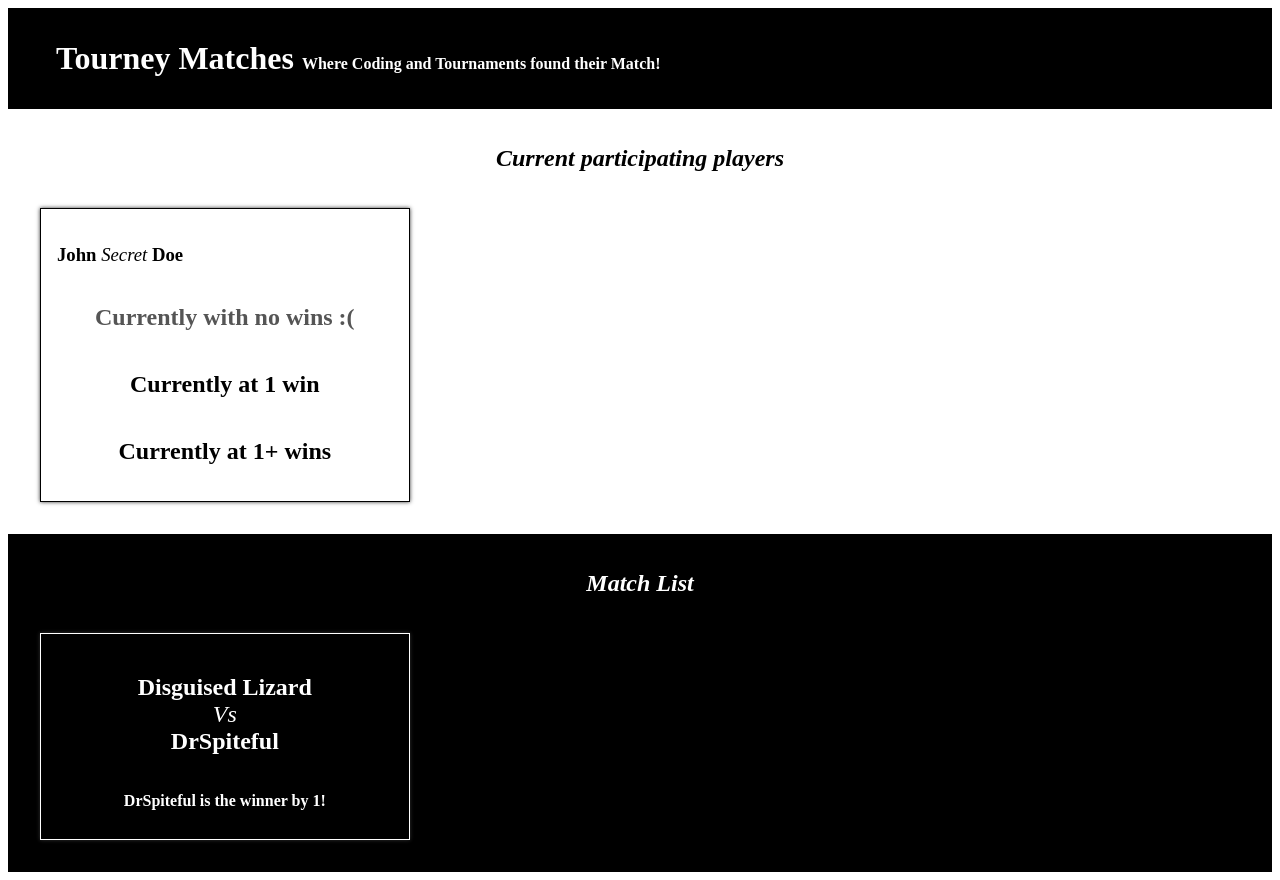
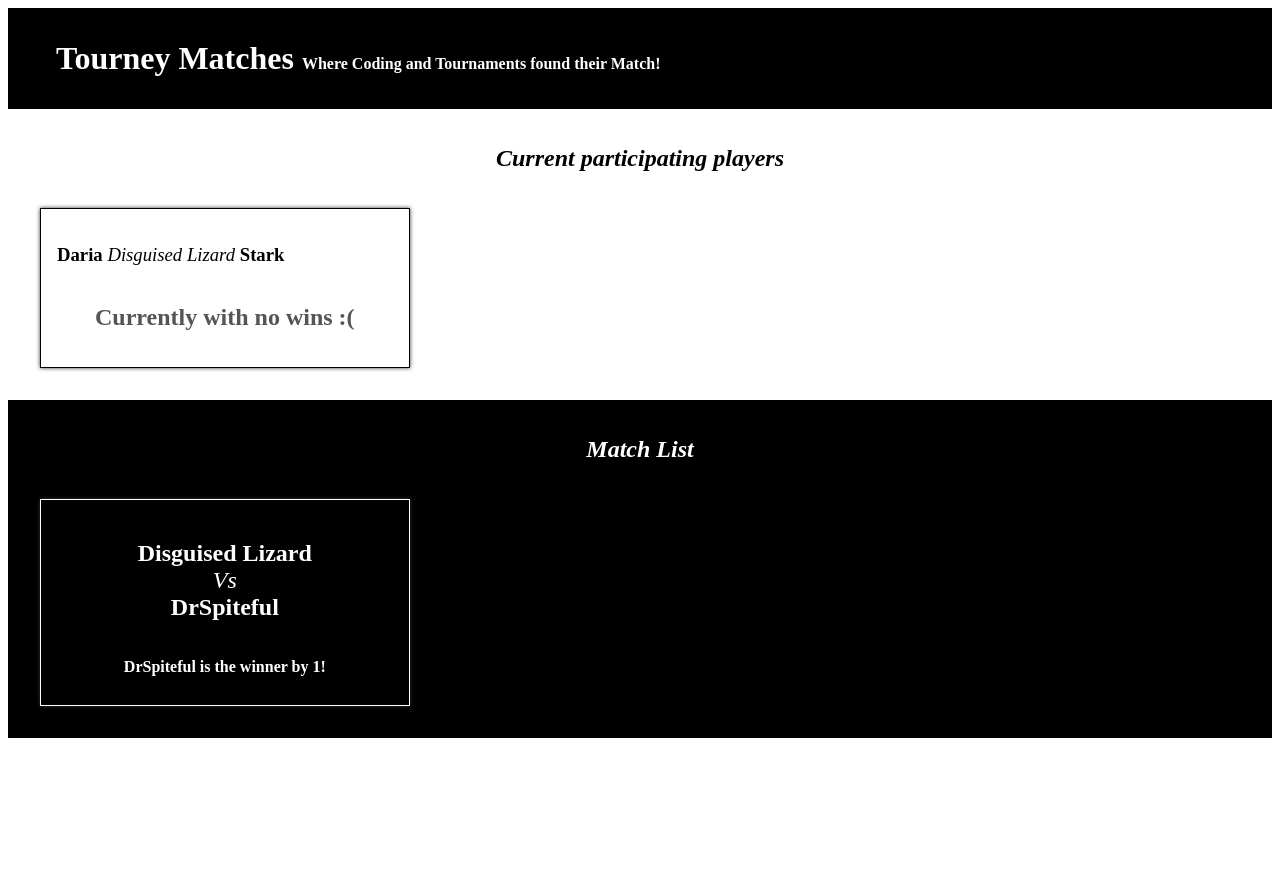
Before and after one commit to DustinFader/tourney-matches, a React (Create React App) app: page / in a window 1280 px wide. After the commit the page ends 800 px from the top, so only its background shows below. Built offline with nearby package versions, Linux system fonts and the light colour scheme.

Commit message:
render current player with appropriate data

```diff
--- a/src/components/Player.js
+++ b/src/components/Player.js
@@ -1,17 +1,14 @@
 import React from "react";
 
-function Player() {
+function Player(props) {
   return (
     <article className="Player">
       <h1>
-        John <span>Secret</span> Doe
+        {props.firstName} <span>{ props.gamerTag}</span> { props.lastName }
       </h1>
-      {/* To be shown when there is no wins */}
-      <h2 className="zero">Currently with no wins :(</h2>
-      {/* To be shown when there is 1 win */}
-      <h2>Currently at 1 win</h2>
-      {/* To be shown when there is more than 1 win */}
-      <h2>Currently at 1+ wins</h2>
+      { props.wins <= 0 ? <h2 className="zero">Currently with no wins :(</h2> : null}
+      {props.wins === 1 ? <h2>Currently at 1 win</h2> : null}
+      {props.wins > 1 ? <h2>Currently at { props.wins } wins</h2> : null}
     </article>
   )
 }
--- a/src/components/PlayerList.js
+++ b/src/components/PlayerList.js
@@ -7,11 +7,12 @@
 function PlayerList(props) {
   const playerDataArray = preparePlayerData(playerData);
   const parsedPlayerData = addWinsToPlayers(playerDataArray, matchData)
+  const onePlayer = parsedPlayerData[0]
 
   return (
     <section className='PlayerList'>
       <h1>Current participating players</h1>
-        <Player />
+        <Player gamerTag={ onePlayer.gamerTag } firstName={ onePlayer.firstName } lastName={ onePlayer.lastName } wins={ onePlayer.wins}/>
     </section>
   )
 }
```
